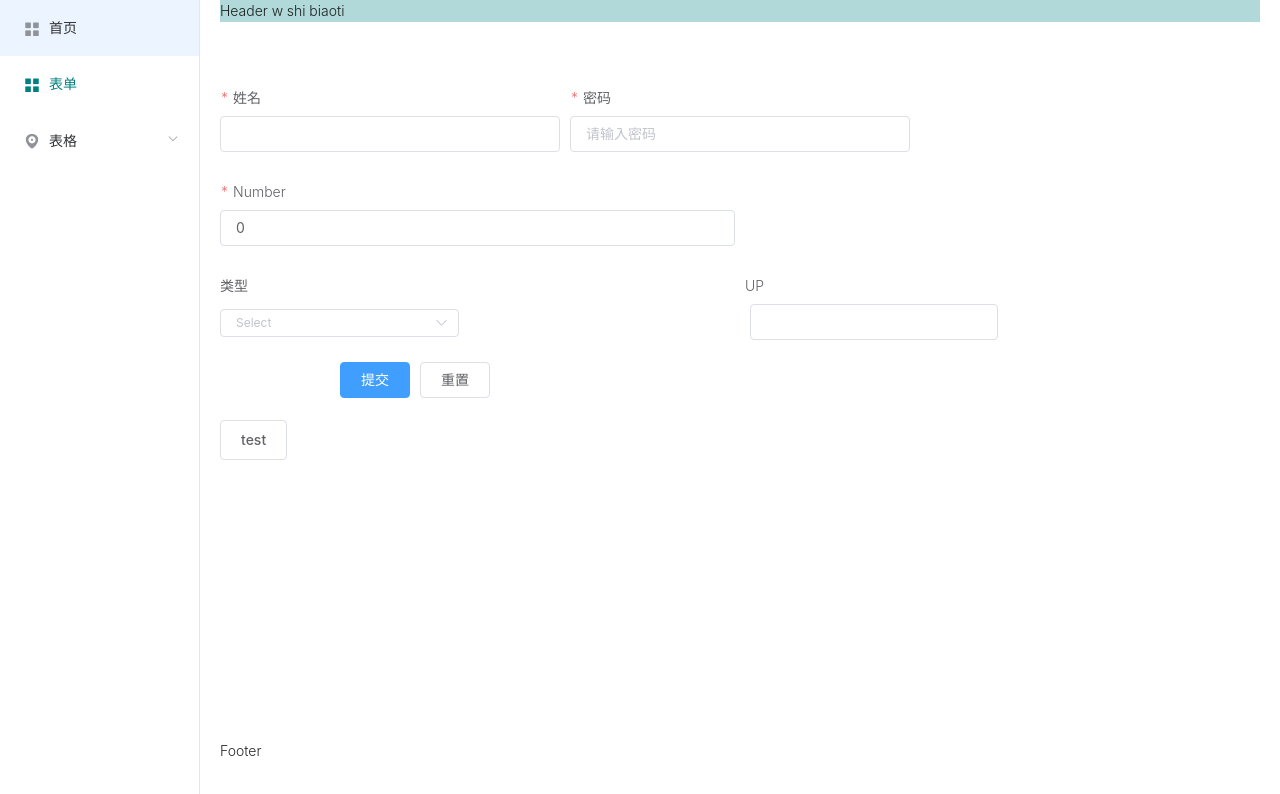
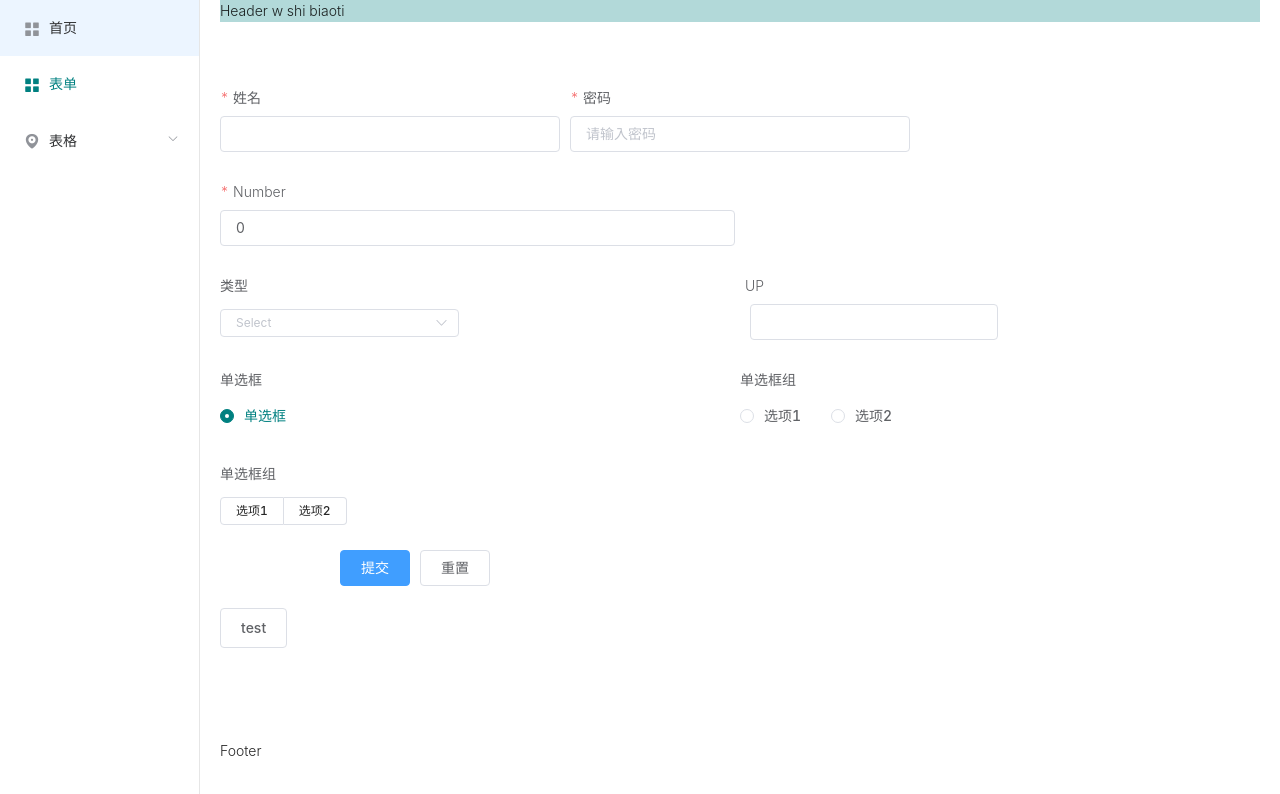
Before and after one commit to wdwlbsmlw/vue3-admin, a Vue app: page /form in a window 1280 px wide. Shown: the top 794 px of the page. Built offline with nearby package versions, Linux system fonts and the light colour scheme; sample sign-in values are in the browser's storage.

Commit message:
form create add slot.

```diff
--- a/src/components/FormCreate/index.vue
+++ b/src/components/FormCreate/index.vue
@@ -1,6 +1,6 @@
 <script>
 import { getCurrentInstance, defineComponent, h, reactive, ref } from 'vue'
-import { generaterFormAndRules, getElementTag } from './tools'
+import { generaterFormAndRules, getElementTag, generaterOptions, generaterRadioGroup } from './tools'
 import {components} from '@/plugins/element-plus'
 
 export default defineComponent({
@@ -43,6 +43,7 @@ export default defineComponent({
                         modelValue: form[col.field.key],
                         ...col.field.props,
                         onInput: val => {
+                            if (_tagname !== 'ElInput') return
                             let _val = col.field.dataType === 'Number' ? Number(val) : val
                             form[col.field.key] = _val
                             // 触发自定义事件
@@ -53,13 +54,11 @@ export default defineComponent({
                             form[col.field.key] = val
                         }
                     }, () => {
-                        if (_tagname === 'ElSelect') {
-                            return col.field.data.map(item => h(components.ElOption, {
-                                key: item.value,
-                                value: item.value,
-                                label: item.label,
-                                disabled: Object.prototype.hasOwnProperty.call(item, 'disabled') ? item.disabled : false
-                            }))
+                        if (_tagname === 'ElSelect') return generaterOptions(col.field.data)
+                        else if (_tagname === 'ElRadio') return col.field.title
+                        else if (_tagname === 'ElRadioGroup') {
+                            let _type = col.field.type.includes('button') ? 'button' : 'radio'
+                            return generaterRadioGroup(col.field.data, _type)
                         }
                         return null
                     }))
--- a/src/components/FormCreate/tools.js
+++ b/src/components/FormCreate/tools.js
@@ -28,7 +28,7 @@ export const getDefaultData = (type, defaultData) => {
 }
 
 /**
- * 生成默认值
+ * 生成Tag
  * @param { String } type
  * @param { Any } defaultData
  * @returns
@@ -39,6 +39,12 @@ export const getElementTag = type => {
     switch (type) {
         case 'radio':
             _tag = 'ElRadio'
+            break
+        case 'radio-group':
+            _tag = 'ElRadioGroup'
+            break
+        case 'radio-group-button':
+            _tag = 'ElRadioGroup'
             break
         case 'checkbox':
             _tag = 'ElCheckbox'
@@ -57,7 +63,7 @@ export const getElementTag = type => {
 }
 
 /**
- * 生成Form
+ * 生成Form&Rules
  * @param {Array} ui
  */
 export const generaterFormAndRules = ui => {
@@ -94,3 +100,18 @@ export const generaterOptions = (list = []) => {
         })
     })
 }
+
+/**
+ * 生成Radio
+ * @param {Array} list
+ */
+ export const generaterRadioGroup = (list = [], type = 'radio') => {
+    let _name = 'ElRadio'
+    if (type === 'button') _name = 'ElRadioButton'
+    return list.map(item => {
+        return h(components[_name], {
+            label: item.value,
+            disabled: Object.prototype.hasOwnProperty.call(item, 'disabled') ? item.disabled : false
+        }, () => item.label)
+    })
+}
--- a/src/views/Form/index.vue
+++ b/src/views/Form/index.vue
@@ -1,6 +1,6 @@
 <template>
     <div>
-        <form-create ref="fc" v-model="form" :options="options" @submit="onSubmit">
+        <form-create ref="fc" :options="options" @submit="onSubmit">
             <template v-slot:up="{form}">
                 <div>
                     <el-input v-model="form['up']"></el-input>
@@ -18,7 +18,7 @@ import { defineComponent, reactive, ref } from 'vue'
 export default defineComponent({
     setup() {
         const fc = ref(null)
-        const form = reactive({})
+        // const form = reactive({})
         const options = reactive({
             form: {
                 labelPosition: 'right', // right|left|top
@@ -143,7 +143,7 @@ export default defineComponent({
                                 },
                                 data: [
                                     { value: '1', label: '1' },
-                                    { value: '2', label: '2' },
+                                    { value: '2', label: '2', disabled: true },
                                 ],
                             },
                         },
@@ -162,6 +162,56 @@ export default defineComponent({
                         },
                     ],
                 },
+                {
+                    type: 'row',
+                    children: [
+                        {
+                            type: 'col',
+                            props: {
+                                span: 12
+                            },
+                            field: {
+                                key: 'a',
+                                type: 'radio',
+                                title: '单选框'
+                            }
+                        },
+                        {
+                            type: 'col',
+                            props: {
+                                span: 12
+                            },
+                            field: {
+                                dataType: 'Number',
+                                key: 'b',
+                                type: 'radio-group',
+                                title: '单选框组',
+                                data: [
+                                    { value: 1, label: '选项1' },
+                                    { value: 2, label: '选项2' },
+                                ]
+                            }
+                        },
+                        {
+                            type: 'col',
+                            props: {
+                                span: 12
+                            },
+                            field: {
+                                key: 'c',
+                                type: 'radio-group-button',
+                                title: '单选框组',
+                                props: {
+                                    size: 'mini'
+                                },
+                                data: [
+                                    { value: '1', label: '选项1' },
+                                    { value: '2', label: '选项2' },
+                                ]
+                            }
+                        }
+                    ]
+                }
             ],
         })
 
@@ -173,11 +223,13 @@ export default defineComponent({
             fc.value.setUIData('type', 'title', '类型2')
             fc.value.setUIData('type', 'data', [
                 { value: '1', label: '1' },
-                { value: '2', label: '2' },
+                { value: '2', label: '2', disabled: true },
                 { value: '3', label: '3' },
-                { value: '4', label: '4' },
+                { value: '4', label: '4', disabled: true },
                 { value: '5', label: '5' },
             ])
+
+            fc.value.setData('b', 2)
 
             setTimeout(() => {
                 fc.value.setData('type', ['3'])
@@ -187,7 +239,7 @@ export default defineComponent({
         }
         return {
             fc,
-            form,
+            // form,
             options,
             onSubmit,
             test,
```
